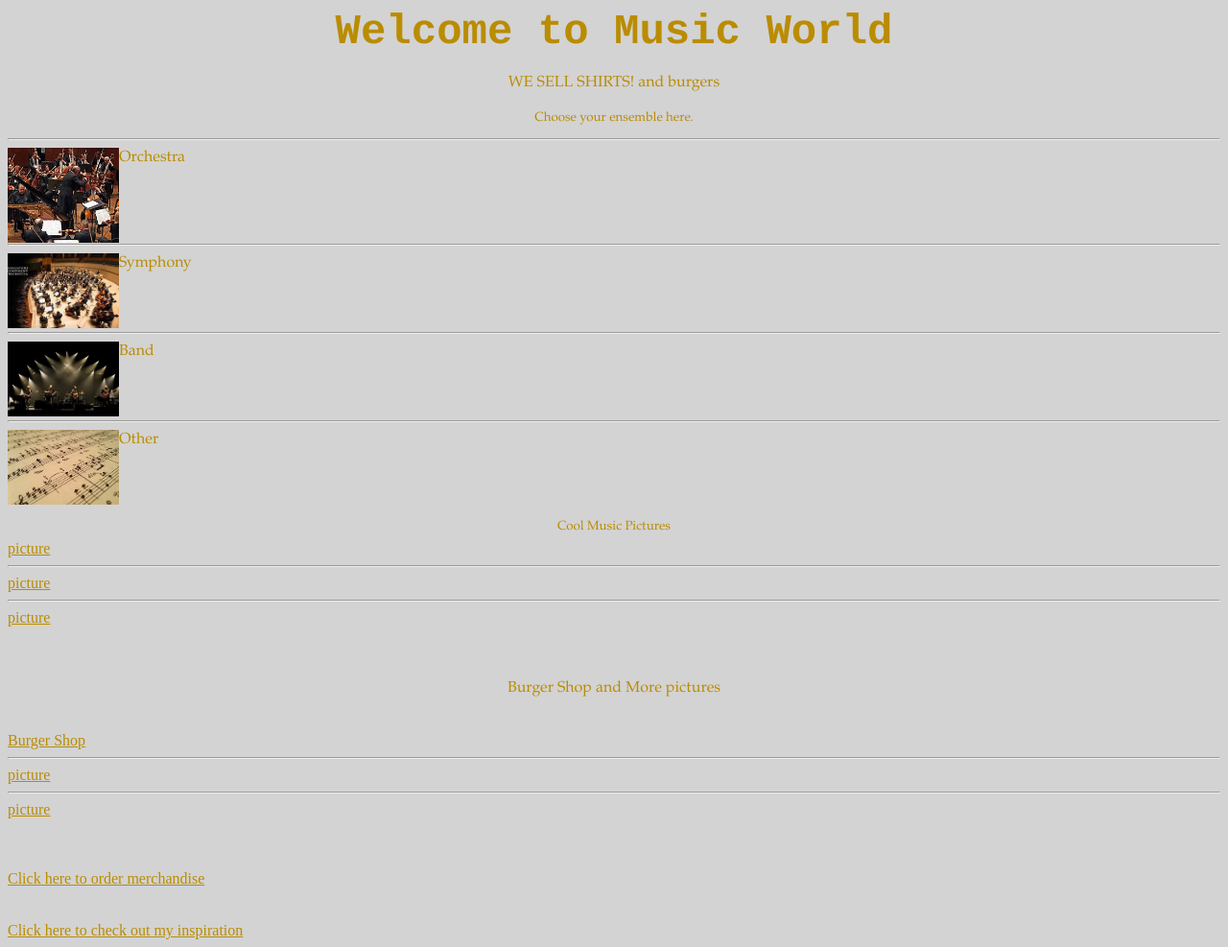
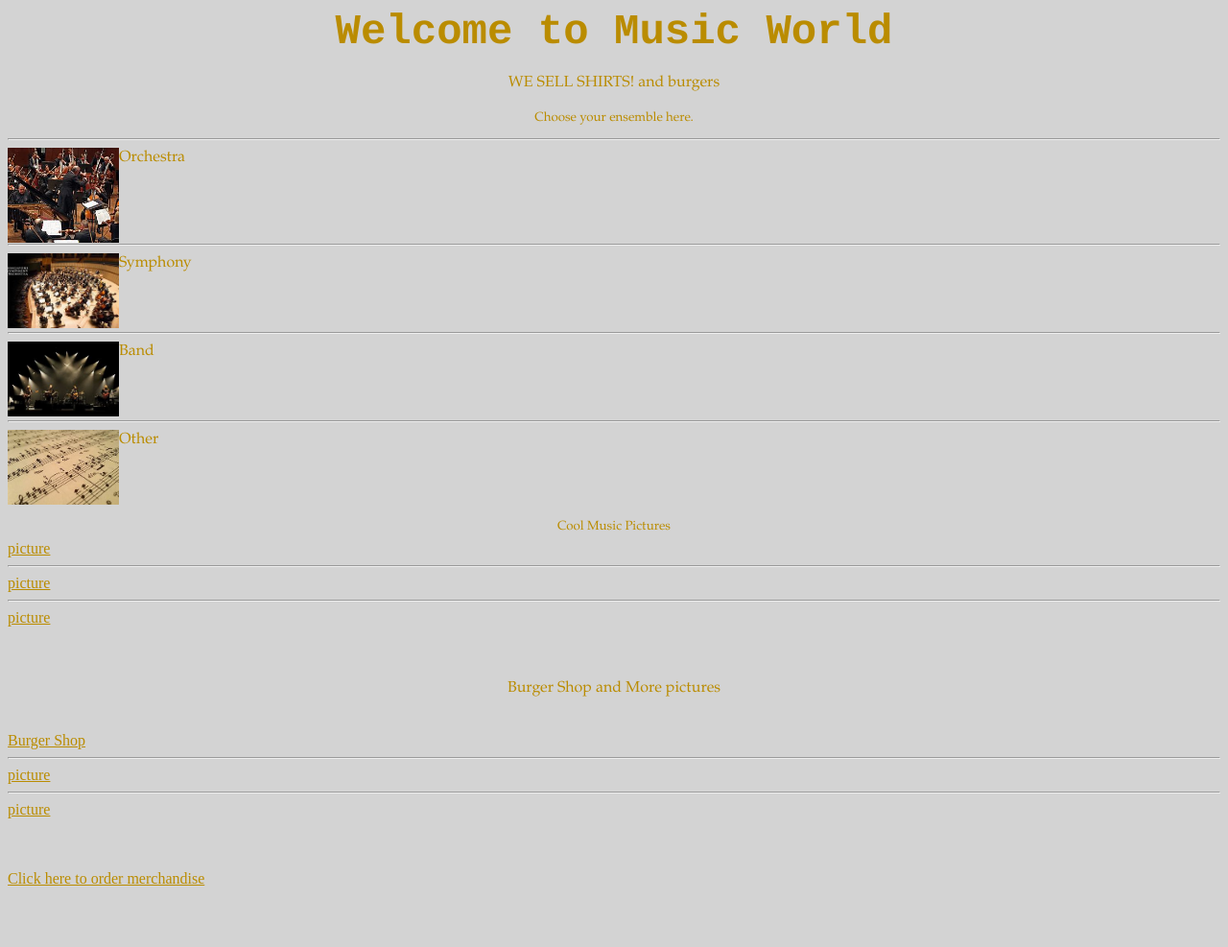
Before and after one commit to L-doguitar204/ctc, a plain HTML site: page index.html in a window 1280 px wide. Shown: the whole page at 96% size. Drawn offline with Linux system fonts and the light colour scheme.

Commit message:
Update index.html

```diff
--- a/index.html
+++ b/index.html
@@ -61,7 +61,5 @@
 <br><br><br><br>
 <a href=shop.html>Click here to order merchandise</font>
 <br><br><br>
-<a href=https://www.lingscars.com/>Click here to check out my inspiration</font>
-</a>
 </body>
 </html>
```
